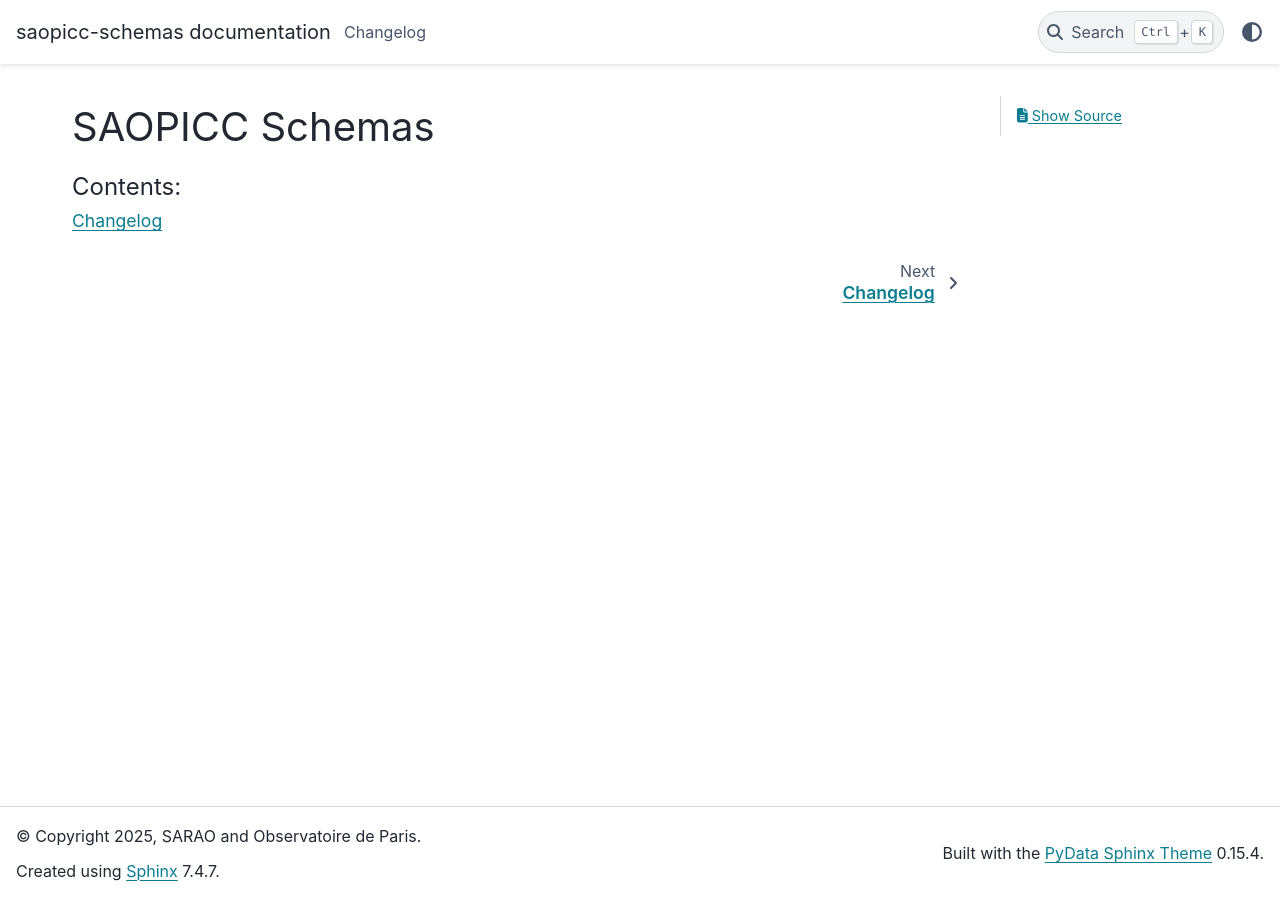
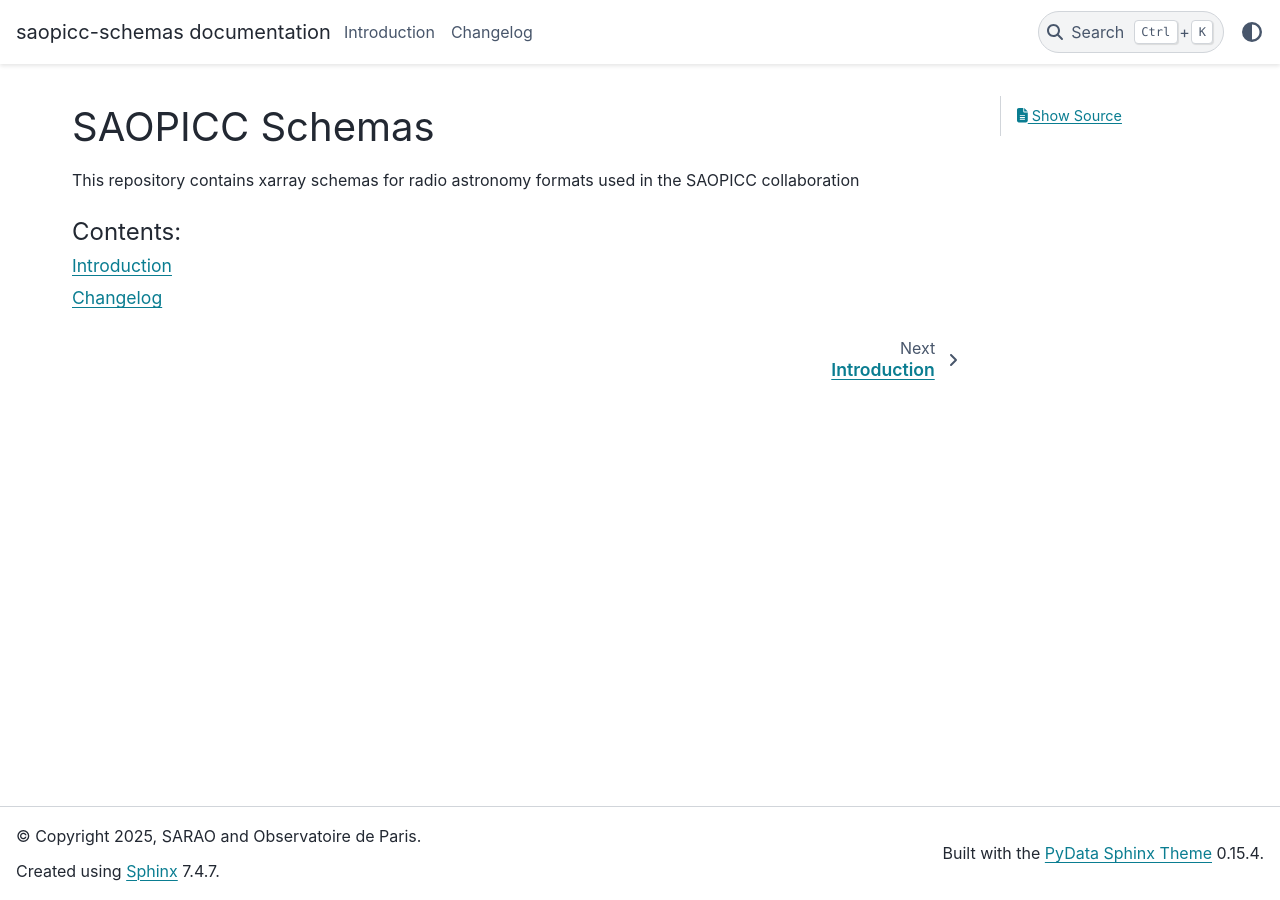
Before and after one commit to saopicc/saopicc-schemas, a Sphinx documentation site: the page built from docs/source/index.rst, in a window 1280 px wide. Built offline with Sphinx 7.4.7 and the PyData theme 0.15.4, drawn with Linux system fonts in a browser that asks for light colours.

Commit message:
Add some outline text

```diff
--- a/docs/source/index.rst
+++ b/docs/source/index.rst
@@ -7,8 +7,12 @@
 SAOPICC Schemas
 ===============
 
+This repository contains xarray schemas for radio astronomy formats
+used in the SAOPICC collaboration
+
 .. toctree::
    :maxdepth: 2
    :caption: Contents:
 
+   introduction
    changelog
--- /dev/null
+++ b/docs/source/introduction.rst
@@ -0,0 +1,4 @@
+Introduction
+============
+
+This section should provide a general outline of SAOPICC data schemas
```
